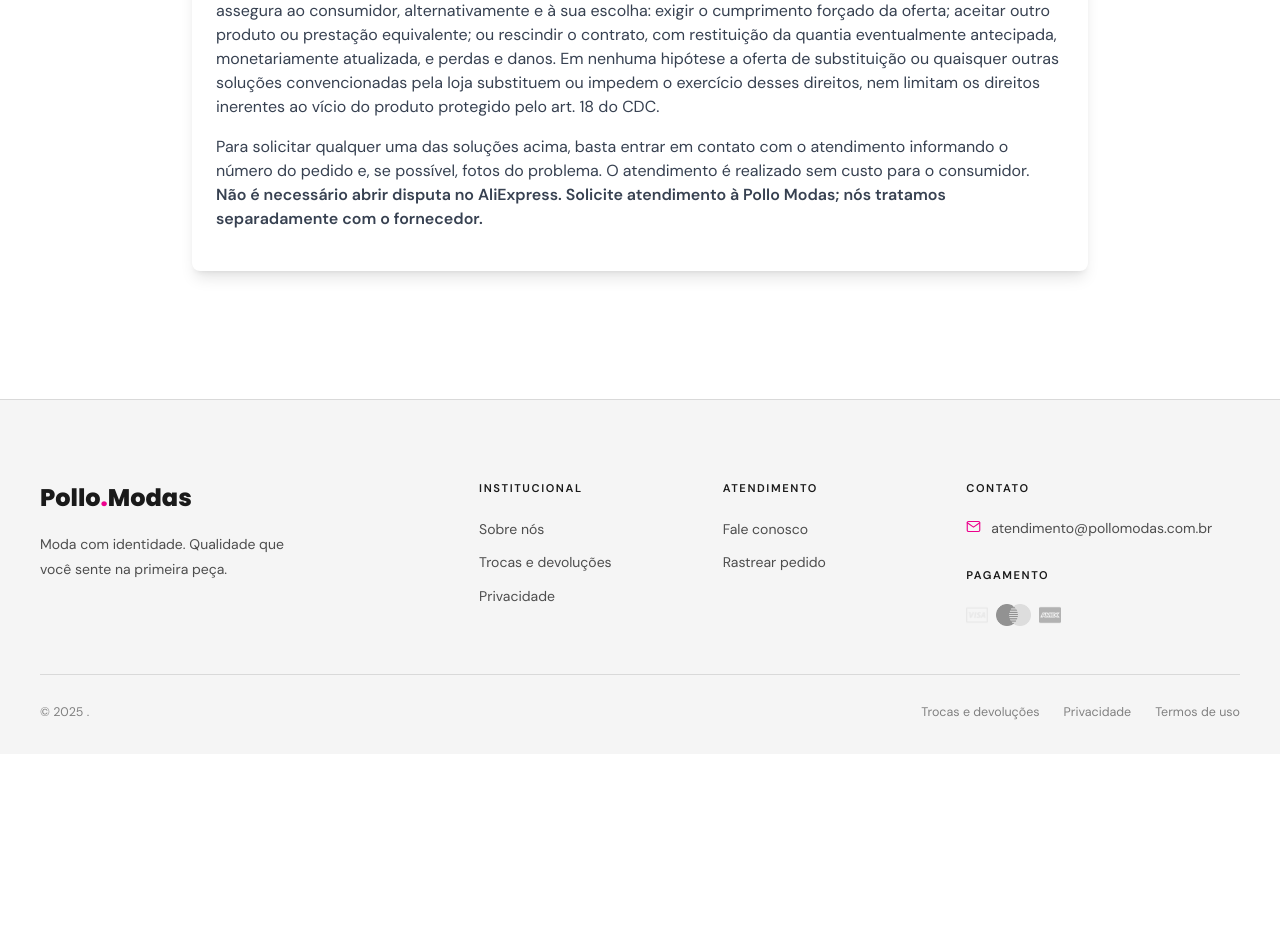
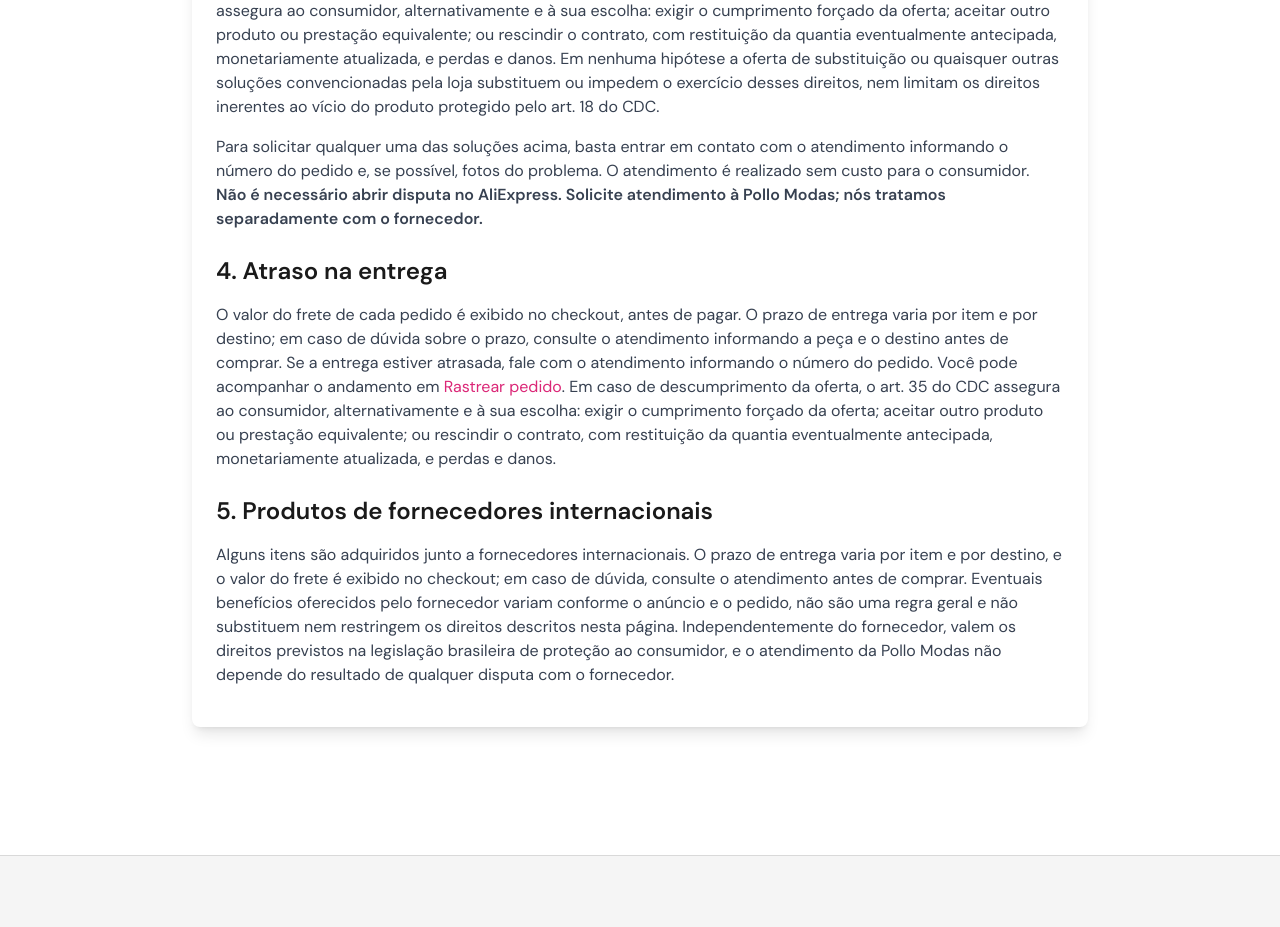
Before and after one commit to sharktank-tech/Baianas_Moda_Feminina, a Flask app: page /trocas-e-devolucoes in a window 1280 px wide. Shown: the part 1482-2409 px from the top of the page. Before the commit the page ends 2202 px from the top, so only its background shows below. Run offline with Flask 3, Linux system fonts and the light colour scheme.

Commit message:
docs(trocas): restaura seções 4 e 5 e corrige estrutura HTML

```diff
--- a/loja/templates/institucional/trocas_e_devolucoes.html
+++ b/loja/templates/institucional/trocas_e_devolucoes.html
@@ -126,4 +126,44 @@
             <strong>Não é necessário abrir disputa no AliExpress. Solicite atendimento à Pollo Modas; nós tratamos separadamente com o fornecedor.</strong>
         </p>
 
+        <h2 class="text-2xl font-semibold mt-6 mb-4">
+            4. Atraso na entrega
+        </h2>
+
+        <p class="text-gray-700 mb-4">
+            O valor do frete de cada pedido é exibido no checkout, antes de
+            pagar. O prazo de entrega varia por item e por destino; em caso de
+            dúvida sobre o prazo, consulte o atendimento informando a peça e o
+            destino antes de comprar. Se a entrega estiver atrasada, fale com o
+            atendimento informando o número do pedido. Você pode acompanhar o
+            andamento em
+            <a class="text-pink-600 hover:underline"
+               href="{{ url_for('tracking.acompanhar_pedido') }}">Rastrear pedido</a>.
+            Em caso de descumprimento da oferta, o art. 35 do CDC assegura ao
+            consumidor, alternativamente e à sua escolha: exigir o cumprimento
+            forçado da oferta; aceitar outro produto ou prestação equivalente;
+            ou rescindir o contrato, com restituição da quantia eventualmente
+            antecipada, monetariamente atualizada, e perdas e danos.
+        </p>
+
+        <h2 class="text-2xl font-semibold mt-6 mb-4">
+            5. Produtos de fornecedores internacionais
+        </h2>
+
+        <p class="text-gray-700 mb-4">
+            Alguns itens são adquiridos junto a fornecedores internacionais.
+            O prazo de entrega varia por item e por destino, e o valor do frete
+            é exibido no checkout; em caso de dúvida, consulte o atendimento
+            antes de comprar. Eventuais benefícios oferecidos pelo fornecedor
+            variam conforme o anúncio e o pedido, não são uma regra geral e não
+            substituem nem restringem os direitos descritos nesta página.
+            Independentemente do fornecedor, valem os direitos previstos na
+            legislação brasileira de proteção ao consumidor, e o atendimento da
+            Pollo Modas não depende do resultado de qualquer disputa com o
+            fornecedor.
+        </p>
+
+    </div>
+</section>
+
 {% endblock %}
```
Also changed, not shown: tests/test_loja_estrutural.py (+79 -3 lines).
